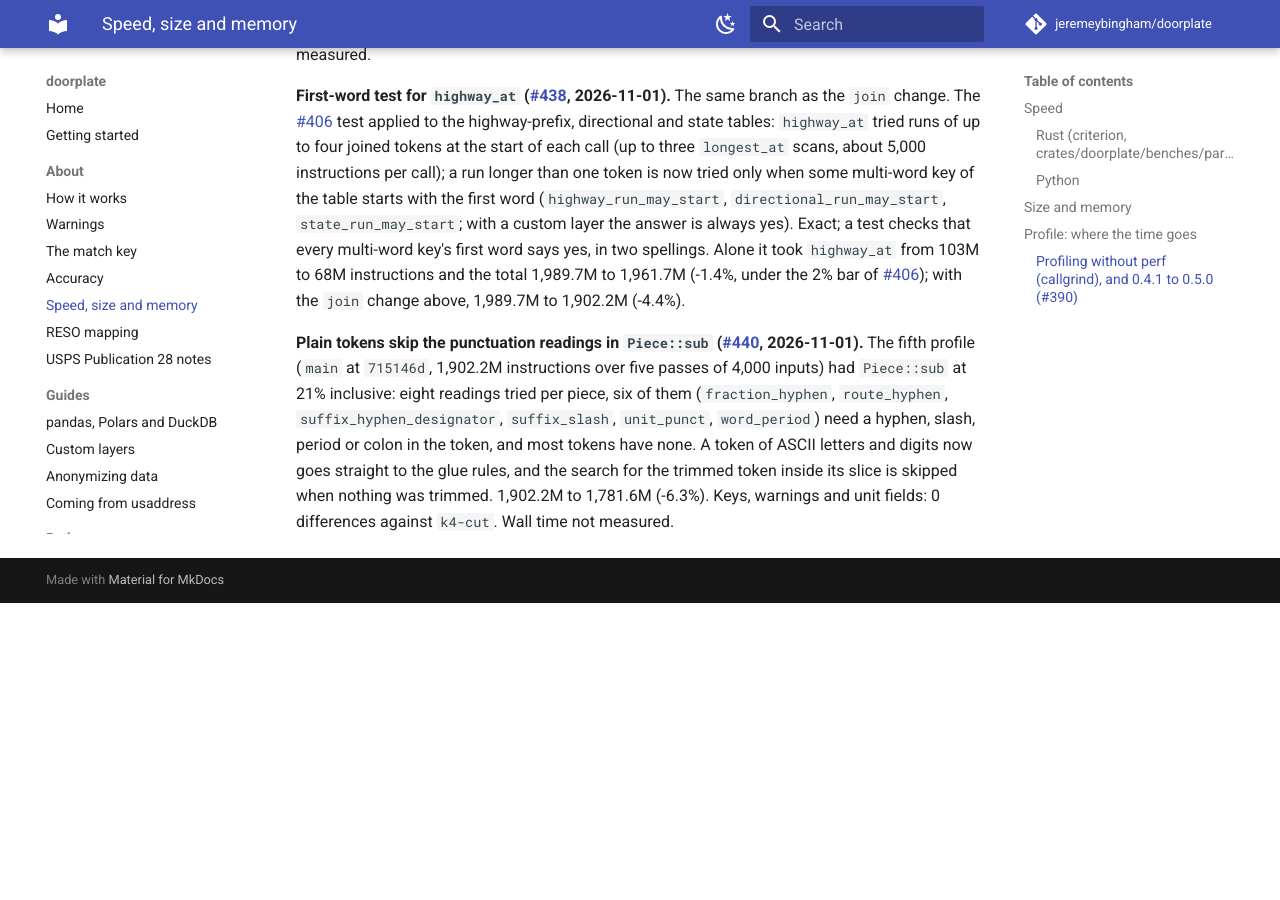
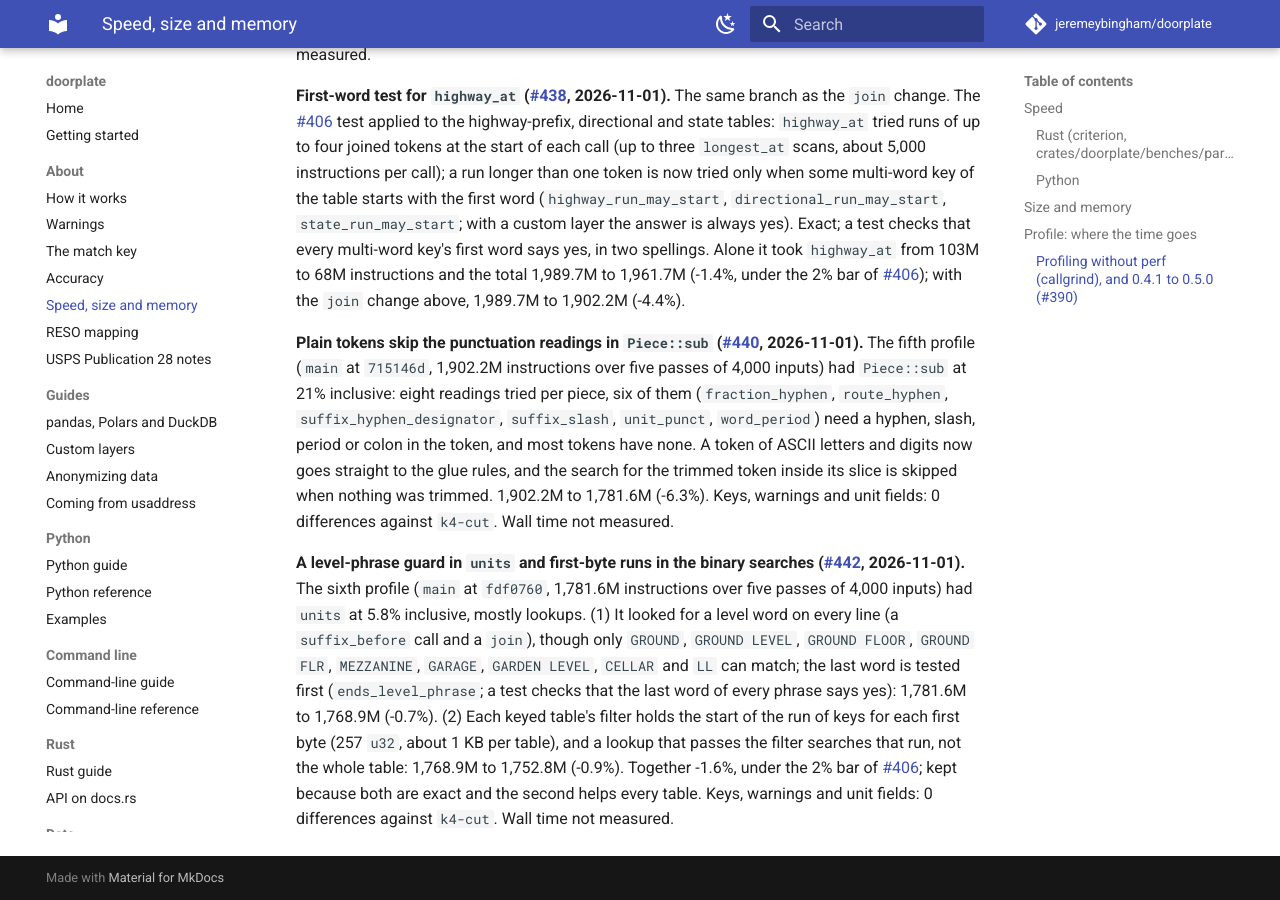
Before and after one commit to jeremeybingham/doorplate, an MkDocs documentation site: the page built from docs/speed-and-size.md, in a window 1280 px wide and 900 px high, scrolled down 10571 px. Built offline with MkDocs 1.6.1 and Material for MkDocs 9.7.7, drawn with Linux system fonts in a browser that asks for light colours; comment, search, counter and statistics services are not loaded; before the commit the page ends 11174 px from its top, so only the background shows below that.

Commit message:
docs: the units round (#442)
Co-Authored-By: Claude Sonnet 5.5 <noreply@anthropic.com>

```diff
--- a/docs/speed-and-size.md
+++ b/docs/speed-and-size.md
@@ -220,3 +220,5 @@ Not kept: `panic = "abort"` (0.05% of instructions, 2% of the stripped CLI, and
 **First-word test for `highway_at` (#438, 2026-11-01).** The same branch as the `join` change. The #406 test applied to the highway-prefix, directional and state tables: `highway_at` tried runs of up to four joined tokens at the start of each call (up to three `longest_at` scans, about 5,000 instructions per call); a run longer than one token is now tried only when some multi-word key of the table starts with the first word (`highway_run_may_start`, `directional_run_may_start`, `state_run_may_start`; with a custom layer the answer is always yes). Exact; a test checks that every multi-word key's first word says yes, in two spellings. Alone it took `highway_at` from 103M to 68M instructions and the total 1,989.7M to 1,961.7M (-1.4%, under the 2% bar of #406); with the `join` change above, 1,989.7M to 1,902.2M (-4.4%).
 
 **Plain tokens skip the punctuation readings in `Piece::sub` (#440, 2026-11-01).** The fifth profile (`main` at `715146d`, 1,902.2M instructions over five passes of 4,000 inputs) had `Piece::sub` at 21% inclusive: eight readings tried per piece, six of them (`fraction_hyphen`, `route_hyphen`, `suffix_hyphen_designator`, `suffix_slash`, `unit_punct`, `word_period`) need a hyphen, slash, period or colon in the token, and most tokens have none. A token of ASCII letters and digits now goes straight to the glue rules, and the search for the trimmed token inside its slice is skipped when nothing was trimmed. 1,902.2M to 1,781.6M (-6.3%). Keys, warnings and unit fields: 0 differences against `k4-cut`. Wall time not measured.
+
+**A level-phrase guard in `units` and first-byte runs in the binary searches (#442, 2026-11-01).** The sixth profile (`main` at `fdf0760`, 1,781.6M instructions over five passes of 4,000 inputs) had `units` at 5.8% inclusive, mostly lookups. (1) It looked for a level word on every line (a `suffix_before` call and a `join`), though only `GROUND`, `GROUND LEVEL`, `GROUND FLOOR`, `GROUND FLR`, `MEZZANINE`, `GARAGE`, `GARDEN LEVEL`, `CELLAR` and `LL` can match; the last word is tested first (`ends_level_phrase`; a test checks that the last word of every phrase says yes): 1,781.6M to 1,768.9M (-0.7%). (2) Each keyed table's filter holds the start of the run of keys for each first byte (257 `u32`, about 1 KB per table), and a lookup that passes the filter searches that run, not the whole table: 1,768.9M to 1,752.8M (-0.9%). Together -1.6%, under the 2% bar of #406; kept because both are exact and the second helps every table. Keys, warnings and unit fields: 0 differences against `k4-cut`. Wall time not measured.
```
